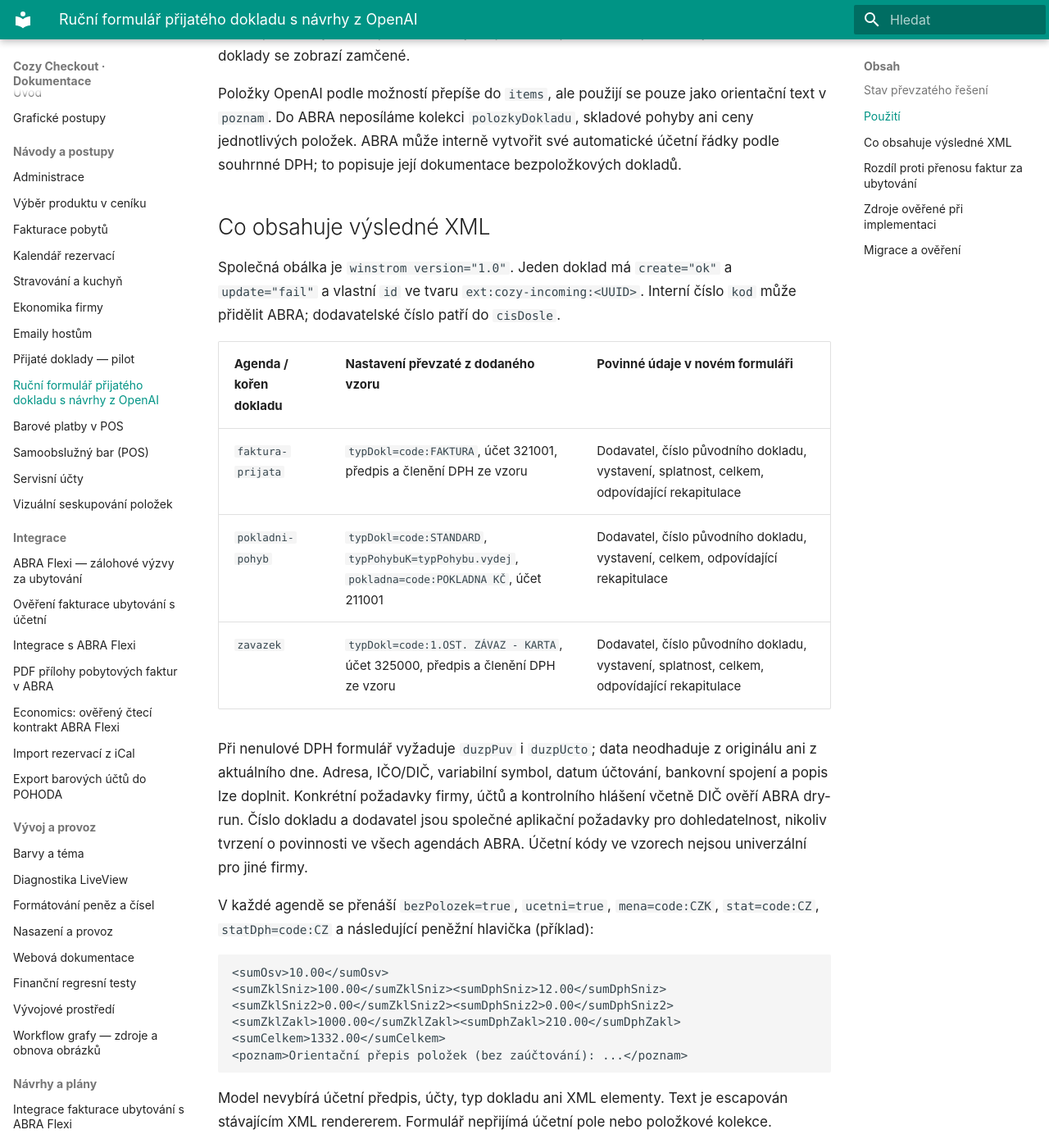
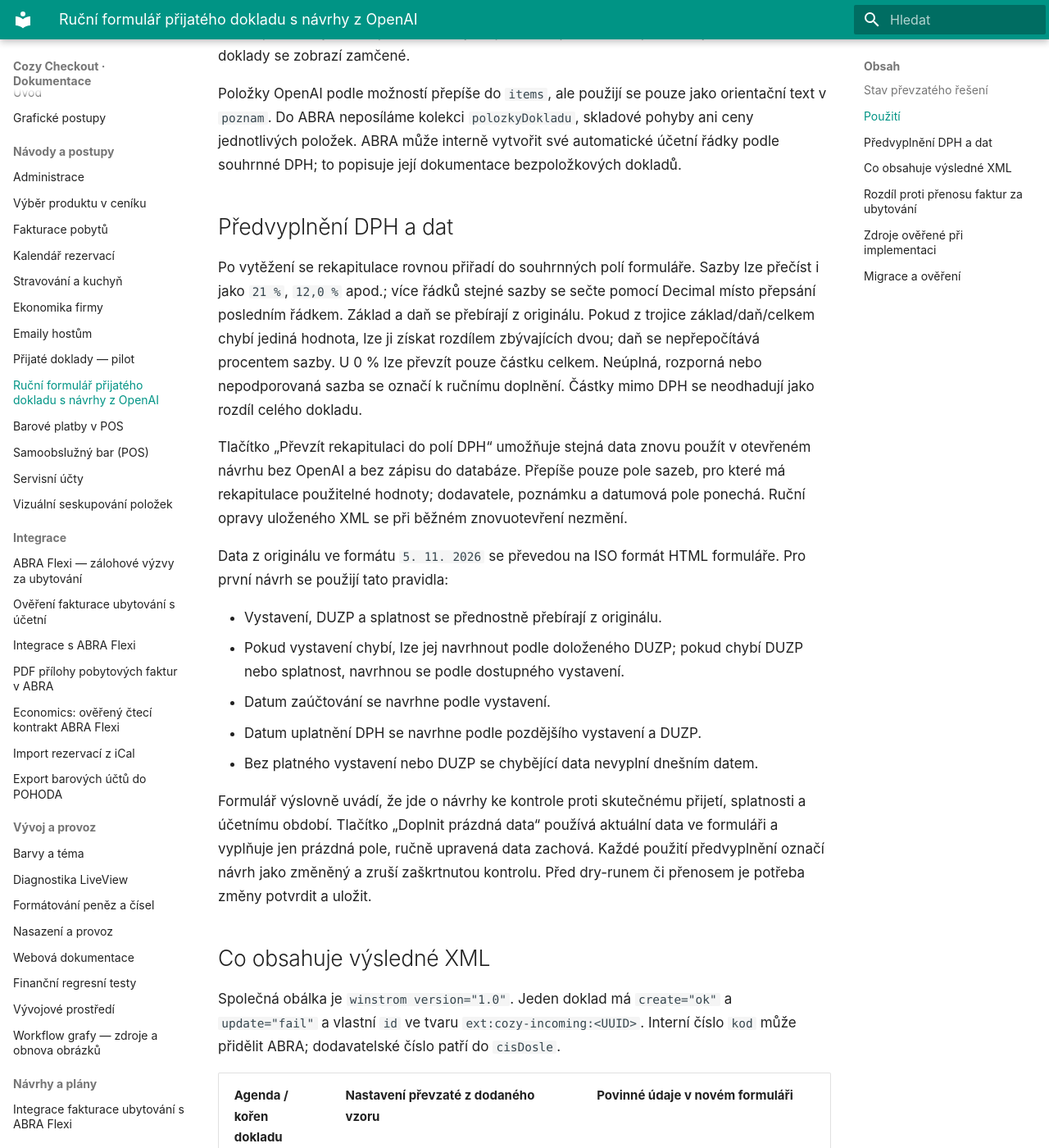
Before and after one commit to michalhorcic/cozy-checkout, an MkDocs documentation site: the page built from docs/features/INCOMING_DOCUMENT_FORM.md, in a window 1280 px wide and 1400 px high, scrolled down 1981 px. Shown: the whole window at 82% size. Built offline with MkDocs 1.6.1 and Material for MkDocs 9.7.7, drawn with Linux system fonts in a browser that asks for light colours; some of the changed text lies outside the part shown.

Commit message:
Prefill received-document VAT summaries and reviewable dates

```diff
--- a/docs/features/INCOMING_DOCUMENT_FORM.md
+++ b/docs/features/INCOMING_DOCUMENT_FORM.md
@@ -69,6 +69,37 @@ orientační text v `poznam`. Do ABRA neposíláme kolekci `polozkyDokladu`, skl
 pohyby ani ceny jednotlivých položek. ABRA může interně vytvořit své automatické
 účetní řádky podle souhrnné DPH; to popisuje její dokumentace bezpoložkových dokladů.
 
+## Předvyplnění DPH a dat
+
+Po vytěžení se rekapitulace rovnou přiřadí do souhrnných polí formuláře.
+Sazby lze přečíst i jako `21 %`, `12,0 %` apod.; více řádků stejné sazby se
+sečte pomocí Decimal místo přepsání posledním řádkem. Základ a daň se přebírají
+z originálu. Pokud z trojice základ/daň/celkem chybí jediná hodnota, lze ji získat
+rozdílem zbývajících dvou; daň se nepřepočítává procentem sazby. U 0 % lze převzít
+pouze částku celkem. Neúplná, rozporná nebo nepodporovaná sazba se označí k ručnímu
+doplnění. Částky mimo DPH se neodhadují jako rozdíl celého dokladu.
+
+Tlačítko „Převzít rekapitulaci do polí DPH“ umožňuje stejná data znovu použít v
+otevřeném návrhu bez OpenAI a bez zápisu do databáze. Přepíše pouze pole sazeb,
+pro které má rekapitulace použitelné hodnoty; dodavatele, poznámku a datumová pole
+ponechá. Ruční opravy uloženého XML se při běžném znovuotevření nezmění.
+
+Data z originálu ve formátu `5. 11. 2026` se převedou na ISO formát HTML formuláře.
+Pro první návrh se použijí tato pravidla:
+
+- Vystavení, DUZP a splatnost se přednostně přebírají z originálu.
+- Pokud vystavení chybí, lze jej navrhnout podle doloženého DUZP; pokud chybí DUZP
+  nebo splatnost, navrhnou se podle dostupného vystavení.
+- Datum zaúčtování se navrhne podle vystavení.
+- Datum uplatnění DPH se navrhne podle pozdějšího vystavení a DUZP.
+- Bez platného vystavení nebo DUZP se chybějící data nevyplní dnešním datem.
+
+Formulář výslovně uvádí, že jde o návrhy ke kontrole proti skutečnému přijetí,
+splatnosti a účetnímu období. Tlačítko „Doplnit prázdná data“ používá aktuální
+data ve formuláři a vyplňuje jen prázdná pole, ručně upravená data zachová.
+Každé použití předvyplnění označí návrh jako změněný a zruší zaškrtnutou kontrolu.
+Před dry-runem či přenosem je potřeba změny potvrdit a uložit.
+
 ## Co obsahuje výsledné XML
 
 Společná obálka je `winstrom version="1.0"`. Jeden doklad má `create="ok"`
@@ -81,8 +112,8 @@ a `update="fail"` a vlastní `id` ve tvaru `ext:cozy-incoming:<UUID>`. Interní
 | `pokladni-pohyb` | `typDokl=code:STANDARD`, `typPohybuK=typPohybu.vydej`, `pokladna=code:POKLADNA KČ`, účet 211001 | Dodavatel, číslo původního dokladu, vystavení, celkem, odpovídající rekapitulace |
 | `zavazek` | `typDokl=code:1.OST. ZÁVAZ - KARTA`, účet 325000, předpis a členění DPH ze vzoru | Dodavatel, číslo původního dokladu, vystavení, splatnost, celkem, odpovídající rekapitulace |
 
-Při nenulové DPH formulář vyžaduje `duzpPuv` i `duzpUcto`; data neodhaduje z
-originálu ani z aktuálního dne. Adresa, IČO/DIČ, variabilní symbol, datum účtování,
+Při nenulové DPH formulář vyžaduje `duzpPuv` i `duzpUcto`; datumové návrhy podle
+výše uvedených pravidel musí obsluha zkontrolovat. Adresa, IČO/DIČ, variabilní symbol, datum účtování,
 bankovní spojení a popis lze doplnit. Konkrétní požadavky firmy, účtů a kontrolního
 hlášení včetně DIČ ověří ABRA dry-run. Číslo dokladu a dodavatel jsou společné
 aplikační požadavky pro dohledatelnost, nikoliv tvrzení o povinnosti ve všech
```
Also changed, not shown: priv/incoming_documents/extraction_instructions_form.md (+7 -0 lines), 5 other files.
